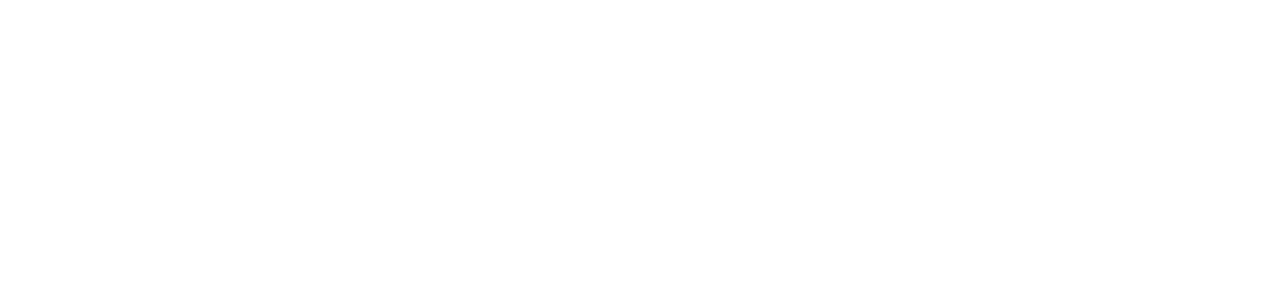
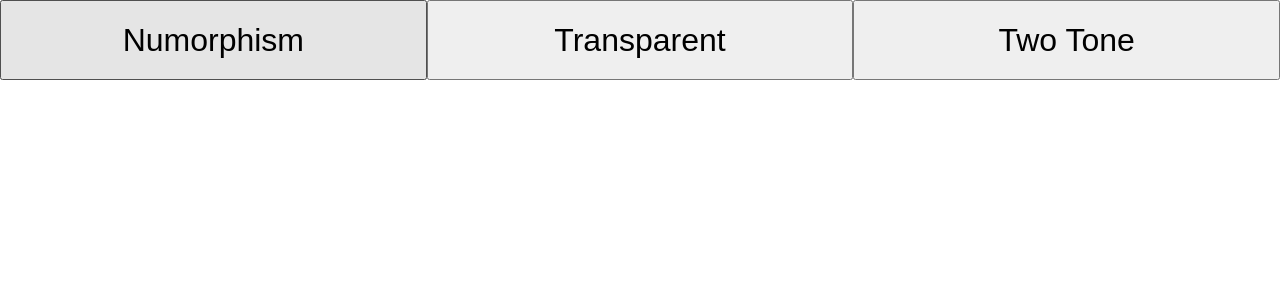
Before and after one commit to HeribertoUroza/Practice, a React (Create React App) app: page / in a window 1280 px wide. Shown: the top 300 px of the page. Built offline with nearby package versions, Linux system fonts and the light colour scheme.

Commit message:
created navbar that will hold the style changing buttons

```diff
--- a/src/containers/LandingPage/LandingPage.js
+++ b/src/containers/LandingPage/LandingPage.js
@@ -1,28 +1,15 @@
 import React from 'react';
 
-import { Link } from 'react-router-dom';
-
-class Landing extends React.Component {
-    constructor(props) {
-        super(props);
-        this.state = {
-            test: 'tetset'
-        };
-    }
-
-
-    componentDidMount = () => {
-        console.log('test')
-    };
-
-    render() {
-
-        return (
-            <>
-
-            </>
-        )
-    }
+const Landing = () => {
+    return (
+        <>
+            <nav>
+                <button>Numorphism</button>
+                <button>Transparent</button>
+                <button>Two Tone</button>
+            </nav>
+        </>
+    )
 }
 
 export default Landing;
--- /dev/null
+++ b/src/containers/LandingPage/_landingpage.scss
@@ -0,0 +1,12 @@
+
+
+nav {
+    height: 10vh;
+    display: grid;
+    grid-template-columns: 1fr 1fr 1fr;
+    grid-template-rows: 1fr;
+
+    button {
+        font-size: 2rem;
+    }
+}
--- a/src/styles/app.css
+++ b/src/styles/app.css
@@ -3,16 +3,17 @@
   padding: 0;
 }
 
-section {
-  font-size: 2rem;
-  text-align: center;
+nav {
+  height: 10vh;
+  display: -ms-grid;
+  display: grid;
+  -ms-grid-columns: 1fr 1fr 1fr;
+      grid-template-columns: 1fr 1fr 1fr;
+  -ms-grid-rows: 1fr;
+      grid-template-rows: 1fr;
 }
 
-section .title {
-  text-decoration: none;
-}
-
-section .image {
-  width: 100%;
+nav button {
+  font-size: 2rem;
 }
 /*# sourceMappingURL=app.css.map */
```
Also changed, not shown: 1 other file (tests, documents, lock files or other folders).
